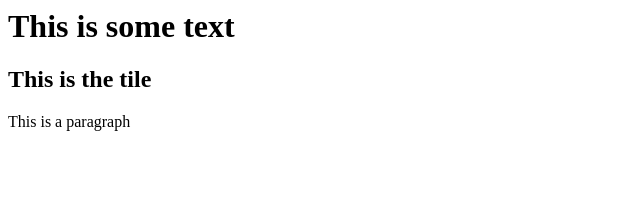
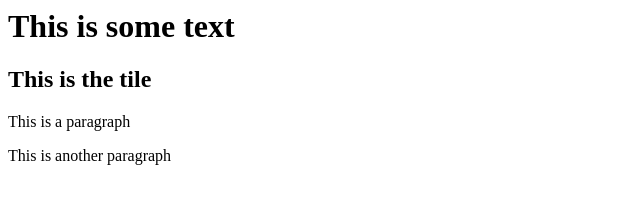
Before and after one commit to EVILESTHOOK0666/hello-world, a website: page index.html in a window 1280 px wide. Shown: the whole page, without its empty margins (0-640 px from the left). Drawn offline with Linux system fonts and the light colour scheme.

Commit message:
Fourth Node.js Commit

```diff
--- a/index.html
+++ b/index.html
@@ -6,5 +6,7 @@
     <h1>This is some text</h1>
     <h2>This is the tile</h2>
     <p>This is a paragraph</p>
+
+    <p>This is another paragraph</p>
 </body>
 </html>
```
Also changed, not shown: package.json (added, +24 -0 lines), 2 other files.
